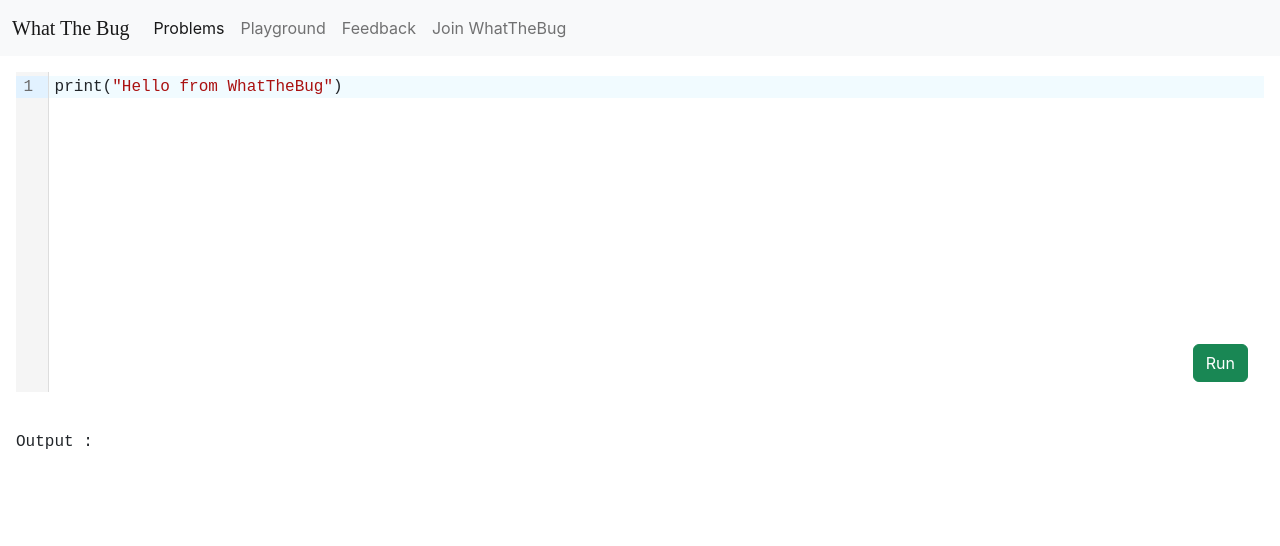
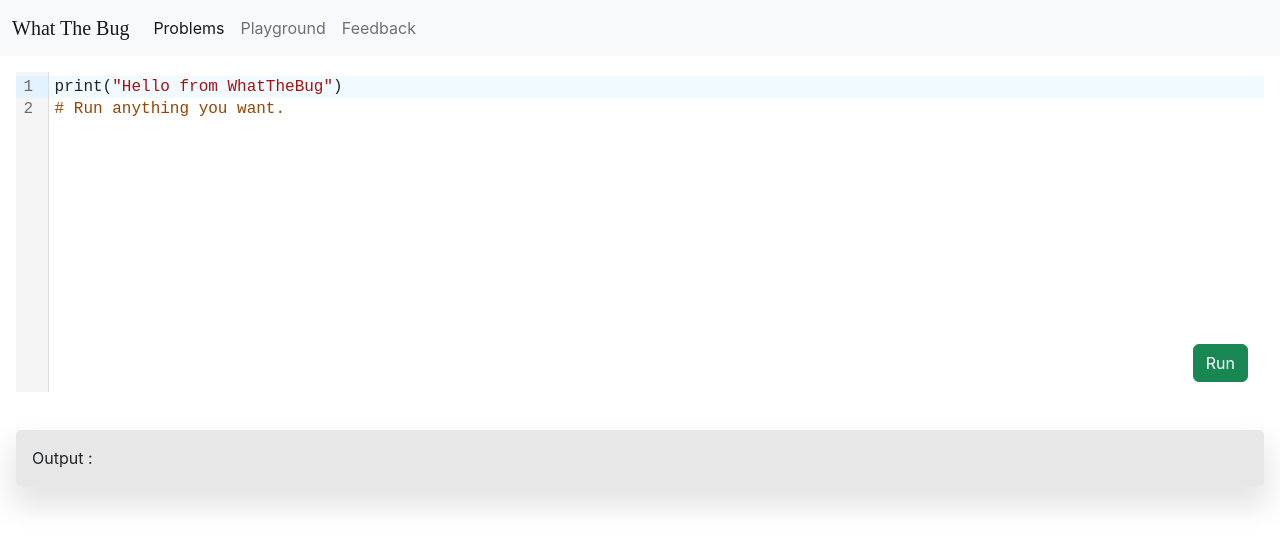
Before and after one commit to Anas-Dew/what-the-bug, a React (Create React App) app: page /playground in a window 1280 px wide. Shown: the top 546 px of the page. Built offline with nearby package versions, Linux system fonts and the light colour scheme.

Commit message:
cool output & few fixes

```diff
--- a/src/components/CodePlayground.js
+++ b/src/components/CodePlayground.js
@@ -5,7 +5,7 @@ import { useState } from 'react';
 
 const CodePlayground = () => {
     const [Output, setOutput] = useState('')
-    const [CurrentCode, setCurrentCode] = useState('print("Hello from WhatTheBug")')
+    const [CurrentCode, setCurrentCode] = useState('print("Hello from WhatTheBug") \n# Run anything you want.')
 
     const codeProcessor = async (url = 'https://anasdew.pythonanywhere.com/execute', code) => {
         // eslint-disable-next-line
@@ -68,7 +68,7 @@ const CodePlayground = () => {
                 <button onClick={sendCode} style={{ bottom: '3rem', right: "1rem", position: 'relative' }} type="submit" className=" btn btn-success">Run</button>
                 {/* <button style={{ bottom: '3rem', right: "1rem", position: 'relative', marginLeft: "0.5rem" }} type="submit" className="btn btn-success"><Link style={{ color: "white" }} className="text-decoration-none" to={"/success"}>Submit</Link></button> */}
             </div>
-            <div style={{ fontFamily: "monospace" }}>
+            <div className='mb-5' id='output-panel'>
                 Output : {Output}
             </div>
         </div>
--- /dev/null
+++ b/src/components/Loading.js
@@ -0,0 +1,10 @@
+import React from 'react'
+import Loading_gif from '../loading.gif'
+
+const Loading = () => {
+  return (
+    <img id='loading' className='center' style={{scale: "0.50"}} src={Loading_gif}/>
+  )
+}
+
+export default Loading
--- a/src/components/Navbar.js
+++ b/src/components/Navbar.js
@@ -19,9 +19,9 @@ const Navbar = () => {
                         <li className="nav-item">
                             <Link className="nav-link" target={"_blank"} to="https://tally.so/r/nPpOa1">Feedback</Link>
                         </li>
-                        <li className="nav-item">
+                        {/* <li className="nav-item">
                             <Link className="nav-link" to="#">Join WhatTheBug</Link>
-                        </li>
+                        </li> */}
                     </ul>
                 </div>
 
--- a/src/components/Platform.js
+++ b/src/components/Platform.js
@@ -106,12 +106,12 @@ const Platform = (props) => {
                 // onBeforeChange={onBeforeChange}
                 />
                 <div className='d-flex align-self-end'>
-                    <button onClick={sendCode} style={{ bottom: '3rem', right: "1rem", position: 'relative' }} type="submit" className=" btn btn-secondary">Run</button>
-                    <button onClick={sendCode} style={{ bottom: '3rem', right: "1rem", position: 'relative', marginLeft: "0.5rem" }} type="submit" className="btn btn-success"><Link style={{ color: "white" }} className="text-decoration-none" to={"/success"}>Submit</Link></button>
+                    <button onClick={sendCode} style={{ bottom: '3rem', right: "1rem", position: 'relative' }} type="submit" className=" btn btn-success">Run</button>
+                    {/* <button onClick={sendCode} style={{ bottom: '3rem', right: "1rem", position: 'relative', marginLeft: "0.5rem" }} type="submit" className="btn btn-success"><Link style={{ color: "white" }} className="text-decoration-none" to={"/success"}>Submit</Link></button> */}
                 </div>
                 {/* <TestCase /> */}
-                <div style={{ fontFamily: "monospace" }}>
-                    Output : {Output}
+                <div className='mb-5' id='output-panel'>
+                    Result : {Output}
                 </div>
             </div>
         </div>
--- a/src/components/ProblemSheet.js
+++ b/src/components/ProblemSheet.js
@@ -1,11 +1,11 @@
 import React, { useState, useEffect } from 'react'
 import { Link } from 'react-router-dom'
 import Footer from './Footer'
-import Filters from './platform_components/Filters'
+import Loading from './Loading'
+
 const ProblemSheet = () => {
     const API_URL = process.env.REACT_APP_API_URL
-    // const [ResponseFromGithub, setResponseFromGithub] = useState([])
-    // const [nthProblemDetails, setnthProblemDetails] = useState('')
+
     // eslint-disable-next-line
     useEffect(() => {
         getProblemListFromGithub(`${API_URL}/get-all-files`)
@@ -47,15 +47,16 @@ const ProblemSheet = () => {
                 data => {
                     let response = data;
                     response = JSON.parse(response)
-                    // console.log(nthProblemDetails);
+
                     let problem_table = document.getElementById('problem-body');
                     const table_row_html_raw = `<tr>
-                    <th scope="row">${0}</th>
+                            <th scope="row">0</th>
                                         <td><a href='/practice/${response.code_name}'>${response.problem_name}</a></td>
+                                        <td>${response.tag}</td>
                                         <td>${response.difficulty}</td>
-                                        <td>${response.tag}</td>
                                     </tr>`
-                                    // console.log(table_row_html_raw);
+
+                    document.getElementById('loading').style.display = "none"
                     problem_table.innerHTML += table_row_html_raw
                 }
             )
@@ -74,7 +75,7 @@ const ProblemSheet = () => {
     // }
 
     return (
-        <div className='m-5'>
+        <div className='m-5 d-flex flex-column'>
             <h2>Practice from the problems below.</h2>
             {/* DROP DOWN MENU FOR FILTERS */}
             {/* <Filters/> */}
@@ -90,8 +91,9 @@ const ProblemSheet = () => {
                 <tbody id='problem-body'></tbody>
             </table>
 
+            <Loading />
             <Footer />
-            <button className='btn btn-primary'><Link style={{ color: "white" }} to={"/practice"}>Contribute A Problem</Link></button>
+            <button style={{display: "none"}} className='btn btn-primary'><Link style={{ color: "white" }} to={"/practice"}>Contribute A Problem</Link></button>
         </div>
     )
 }
--- a/src/index.css
+++ b/src/index.css
@@ -7,6 +7,11 @@ body {
   -webkit-font-smoothing: antialiased;
   -moz-osx-font-smoothing: grayscale;
   /* font-family: "Labrada"; */
+}
+
+.center {
+  display: flex;
+  align-self: center;
 }
 
 #hero-heading {
@@ -68,3 +73,10 @@ h1, h2, h3, h4, h5, h6 {
   top: 0;
   right: 0;
 }
+
+#output-panel {
+  padding: 1rem;
+  border-radius: 5px;
+  background-color: rgb(231, 231, 231) !important;
+  box-shadow: 0px 17px 29px 5px rgba(0,0,5,0.1);
+}
```
Also changed, not shown: src/loading.gif (added).
